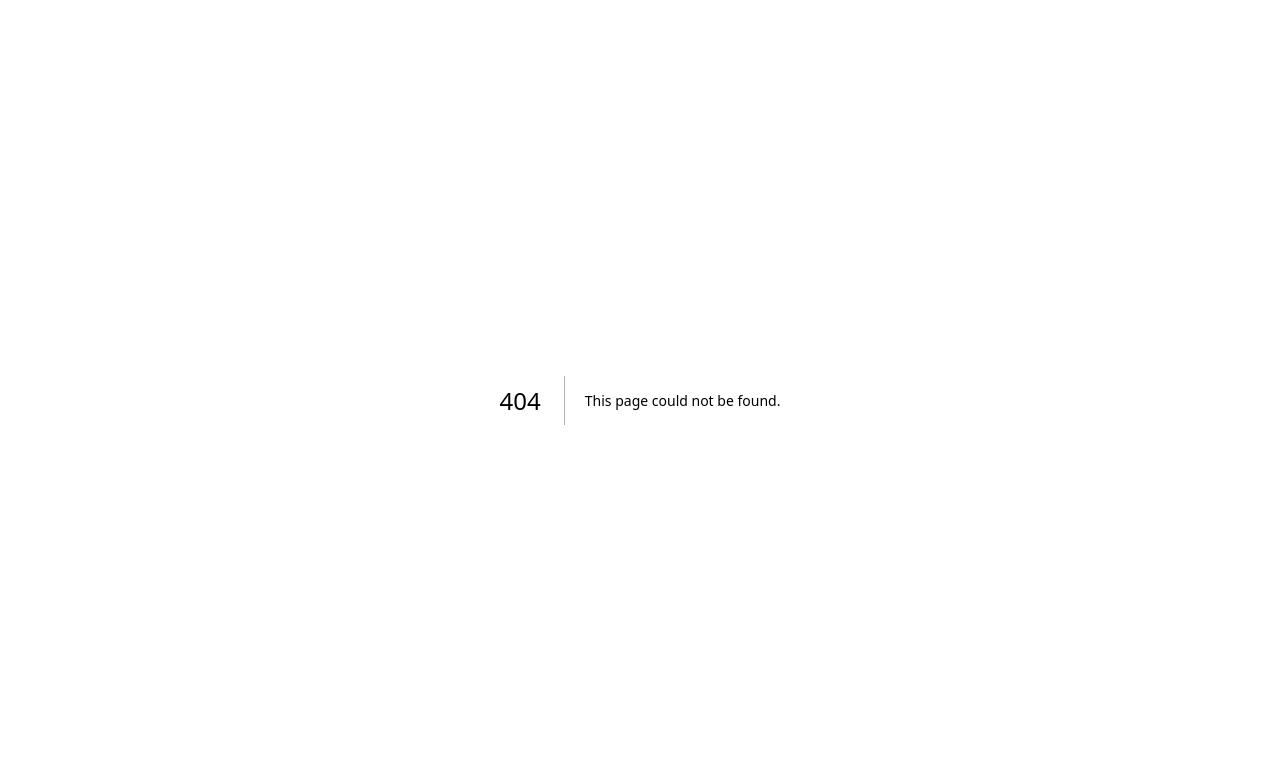
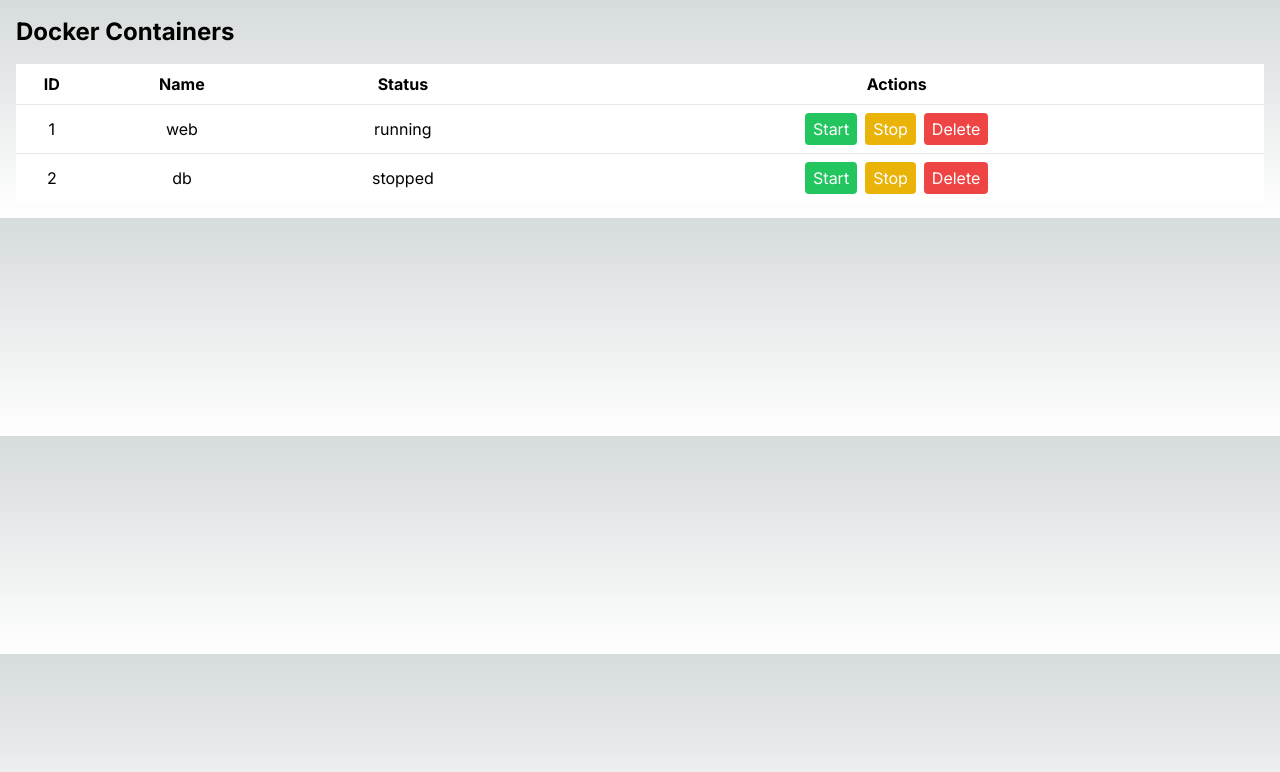
Before and after one commit to yeoniii20/docker_GUI, a Next.js app: page /containers in a window 1280 px wide. Before the commit this address had no page. Shown: the top 772 px of the page. Built offline with nearby package versions, Linux system fonts and the light colour scheme.

Commit message:
feat: create container page

```diff
--- /dev/null
+++ b/src/app/(container)/containers/page.tsx
@@ -0,0 +1,42 @@
+"use client";
+
+import ContainerList from "@/app/components/containers/containerList";
+import { useState } from "react";
+
+const Home = () => {
+  const [containers, setContainers] = useState([
+    { id: "1", name: "web", status: "running" },
+    { id: "2", name: "db", status: "stopped" },
+  ]);
+
+  const handleStart = (id: string) => {
+    setContainers(
+      containers.map((container) =>
+        container.id === id ? { ...container, status: "running" } : container
+      )
+    );
+  };
+
+  const handleStop = (id: string) => {
+    setContainers(
+      containers.map((container) =>
+        container.id === id ? { ...container, status: "stopped" } : container
+      )
+    );
+  };
+
+  const handleDelete = (id: string) => {
+    setContainers(containers.filter((container) => container.id !== id));
+  };
+
+  return (
+    <ContainerList
+      containers={containers}
+      onStart={handleStart}
+      onStop={handleStop}
+      onDelete={handleDelete}
+    />
+  );
+};
+
+export default Home;
--- /dev/null
+++ b/src/app/components/containers/containerList.tsx
@@ -0,0 +1,68 @@
+import React from "react";
+
+interface Container {
+  id: string;
+  name: string;
+  status: string;
+}
+
+interface ContainerListProps {
+  containers: Container[];
+  onStart: (id: string) => void;
+  onStop: (id: string) => void;
+  onDelete: (id: string) => void;
+}
+
+const ContainerList: React.FC<ContainerListProps> = ({
+  containers,
+  onStart,
+  onStop,
+  onDelete,
+}) => {
+  return (
+    <div className="container p-4 mx-auto text-black">
+      <h1 className="mb-4 text-2xl font-bold">Docker Containers</h1>
+      <table className="min-w-full bg-white">
+        <thead>
+          <tr>
+            <th className="py-2">ID</th>
+            <th className="py-2">Name</th>
+            <th className="py-2">Status</th>
+            <th className="py-2">Actions</th>
+          </tr>
+        </thead>
+        <tbody>
+          {containers.map((container) => (
+            <tr key={container.id} className="border-t">
+              <td className="py-2 text-center">{container.id}</td>
+              <td className="py-2 text-center">{container.name}</td>
+              <td className="py-2 text-center">{container.status}</td>
+              <td className="py-2 space-x-2 text-center">
+                <button
+                  onClick={() => onStart(container.id)}
+                  className="px-2 py-1 text-white bg-green-500 rounded"
+                >
+                  Start
+                </button>
+                <button
+                  onClick={() => onStop(container.id)}
+                  className="px-2 py-1 text-white bg-yellow-500 rounded"
+                >
+                  Stop
+                </button>
+                <button
+                  onClick={() => onDelete(container.id)}
+                  className="px-2 py-1 text-white bg-red-500 rounded"
+                >
+                  Delete
+                </button>
+              </td>
+            </tr>
+          ))}
+        </tbody>
+      </table>
+    </div>
+  );
+};
+
+export default ContainerList;
```
